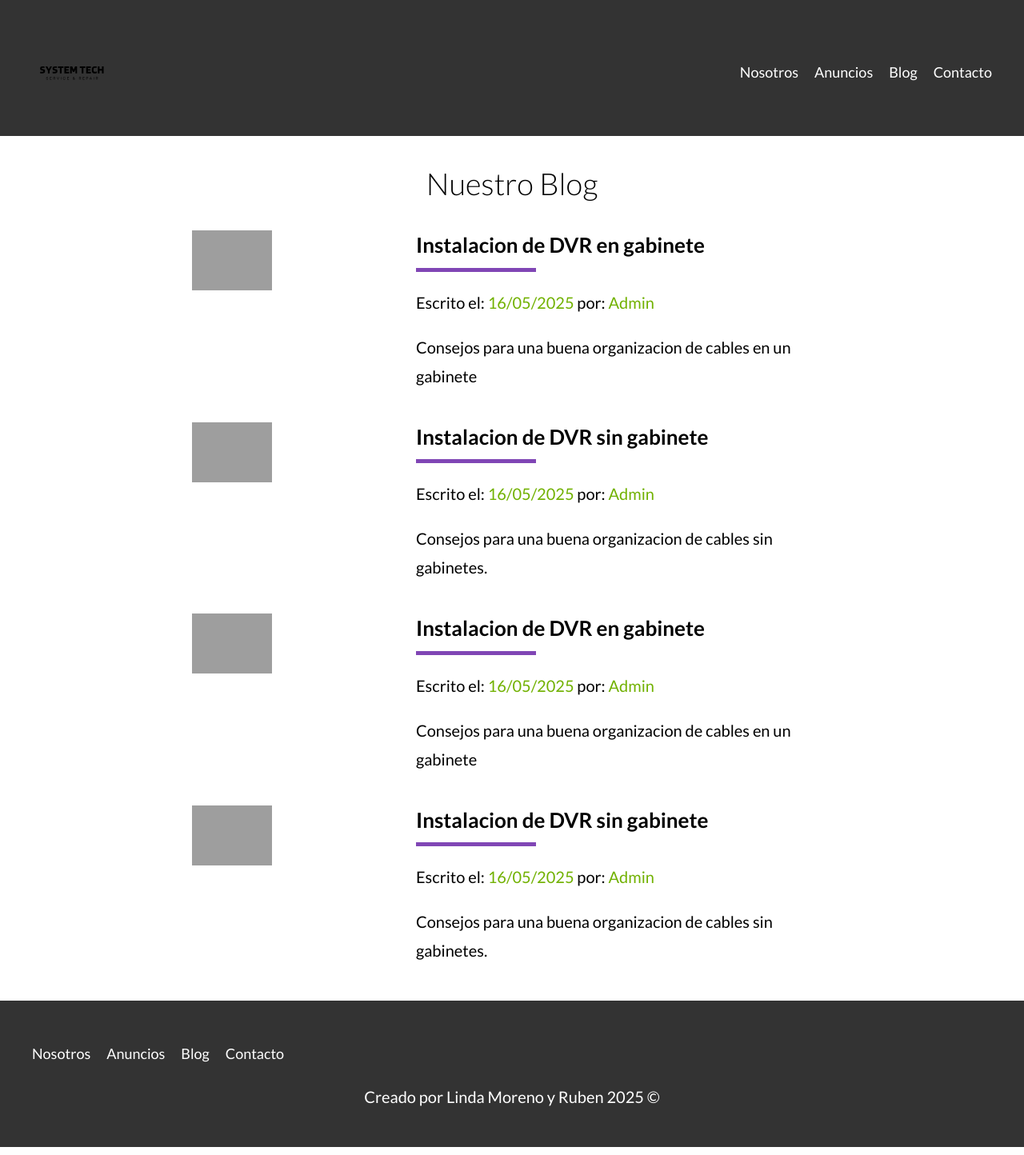
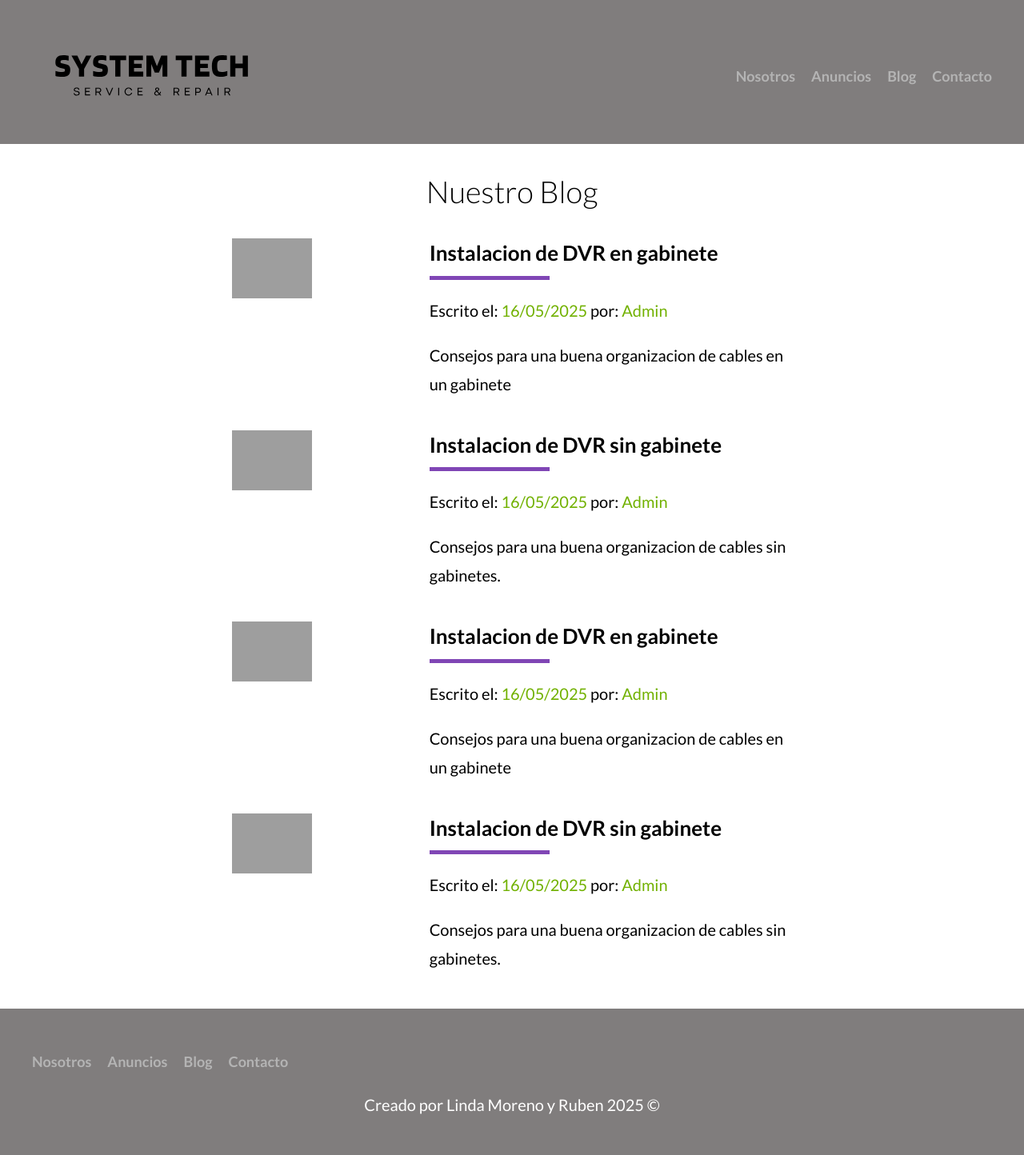
Before and after one commit to AlejandroBel27/FinalAppweb, a PHP site: page /blog.php in a window 1280 px wide. Shown: the whole page at 80% size. Run offline with PHP 8.4, Linux system fonts and the light colour scheme; grey boxes are pictures that could not be loaded.

Commit message:
Modificacion de imagenes y logo falta modificar las imagenes de Blog

```diff
--- a/admin/instalaciones/crear.php
+++ b/admin/instalaciones/crear.php
@@ -2,6 +2,8 @@
 
     require '../../includes/config/database.php';
     $db = conectarDB();
+
+    //Consultar para obtener los instaladores.
 
     //arreglo para los errores.
     $errores = [];
--- a/entrada.php
+++ b/entrada.php
@@ -3,7 +3,7 @@
     require 'includes/funciones.php';
     incluirTemplate('header');
 ?>
-    <main class="contenedor seccion contenido-centrado">
+    <main class="contenedor seccion contenido-centrado imagen-entrada">
         <h1>Instalacion camara sencilla </h1>
 
         <picture>
--- a/includes/templates/header.php
+++ b/includes/templates/header.php
@@ -14,7 +14,7 @@
         <div class="contenedor contenido-header">
             <div class="barra">
                 <a href="/">
-                    <img src="/build/img/Logo.svg" alt="">
+                    <img src="/build/img/logo blanco.svg" alt="">
                 </a>
 
                 <div class="mobile-menu">
--- a/src/scss/base/_utilidades.scss
+++ b/src/scss/base/_utilidades.scss
@@ -3,10 +3,19 @@
     margin-bottom: calc($separacion / 2);
 }
 .contenido-centrado {
-    max-width: 80rem;
+    max-width: 70rem;
 }
 
 .ver-todas{
     display: flex;
     justify-content: flex-end;
 }
+
+.imagen-entrada{
+
+    img{
+        height: 500px;
+        width: 500px;
+
+    }
+}
--- a/src/scss/base/_variables.scss
+++ b/src/scss/base/_variables.scss
@@ -12,9 +12,10 @@ $desktop: 1024px;
 $negro: #000000;
 $amarillo: #E08709;;
 $verde: #71B100;
-$blanco: #FFFFFF;
+$blanco: #ffffff;
 $gris: #e1e1e1;
-$grisOscuro: #333333;
+$grisHeader: rgb(180, 180, 180);
+$grisOscuro: #807d7d;
 $morado:#8046b5;
 $rojo: rgb(197, 13, 13);
 
--- a/src/scss/layout/_anuncios.scss
+++ b/src/scss/layout/_anuncios.scss
@@ -7,6 +7,12 @@
 .anuncio{
     background-color: lighten($gris,5);
     border: 1px solid darken($gris,10);
+
+
+    img{
+        height: 300px;
+        width: 300px;
+    }
 
     .contenido-anuncio{
         padding: 2rem;
--- a/src/scss/layout/_navegacion.scss
+++ b/src/scss/layout/_navegacion.scss
@@ -7,6 +7,12 @@
     @include tablet {
         flex-direction: row;
         justify-content: space-between;
+    }
+
+    img{
+        height: 110px;
+        width: 300px;
+        margin: 0;
     }
 }
 
@@ -24,7 +30,8 @@
     }
 
     a {
-        color: $blanco;
+        color: $grisHeader;
+        font-weight: $bold;
         text-decoration: none;
         font-size: 2.2rem;
         display: block;
```
Also changed, not shown: build/css/app.css, src/img/logo blanco.svg (added), src/img/logo2.svg (added), src/img/logoBlanco.png (added), 5 other files.
